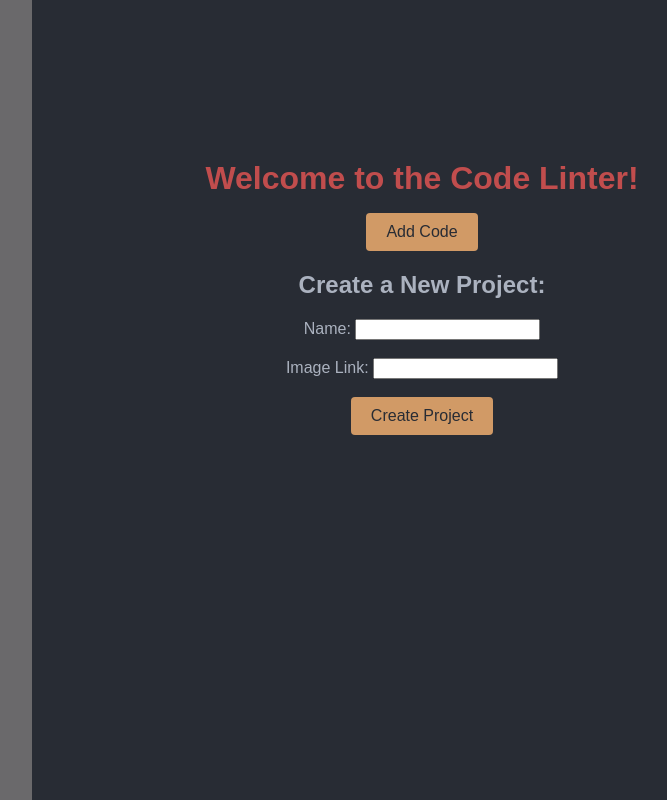
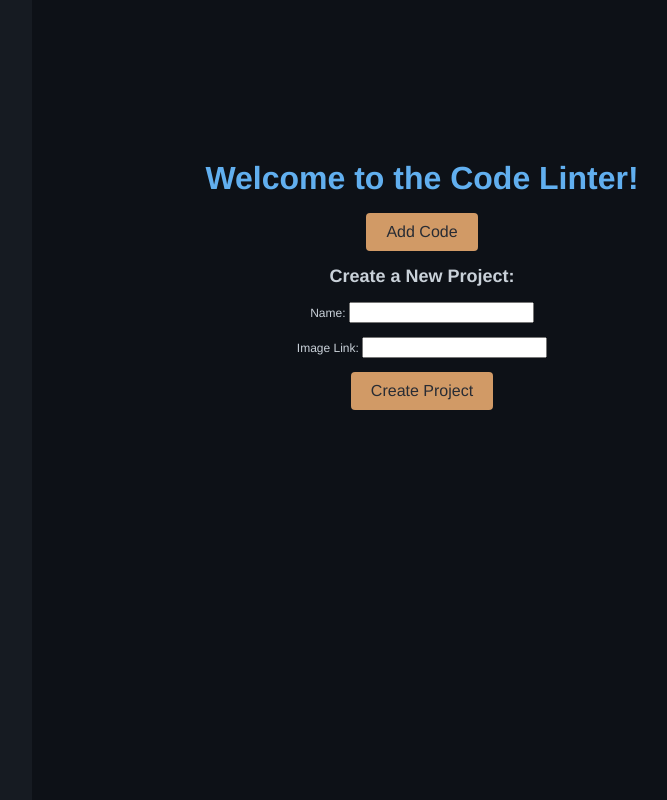
Before and after one commit to vestbroyek/code_linter_app, a Flask app: template templates/projects.html in a window 1280 px wide. Shown: the whole page, without its empty margins (218-885 px from the left). Run offline with Flask 3, Linux system fonts and the light colour scheme; the template is opened without the code that fills it, so the values that code supplies are empty; parts of the project's set-up code (start-up, migrations or seed data) failed here and were passed over; some libraries are stand-ins or nearby versions.

Commit message:
Update styles

```diff
--- a/static/style.css
+++ b/static/style.css
@@ -1,15 +1,29 @@
-/* style.css (in the static folder) */
-
-/* Reset default styles */
-body, button, h1, p {
+body, button, h1, p, a {
     margin: 0;
     padding: 0;
-    font-family: 'Arial', sans-serif;
+    font-family: Helvetica;
+    font-size: 12px;
+}
+
+ul {
+    font-family: Helvetica;
+    font-size: 10px;
+    padding: 15px;
+    border-radius: 20px;
+    -moz-border-radius: 20px;
+    -webkit-border-radius: 20px;
+    background-color: #161b22;
+}
+li {
+    font-family: Helvetica;
+    margin: 10px;
+    margin-left: 25px;
+    background-color: #161b22;
 }
 
 body {
-    background-color: #282c34;
-    color: #abb2bf;
+    background-color: #0d1117; /* Dark background similar to GitHub */
+    color: #c9d1d9; /* Text color */
 }
 
 .container {
@@ -19,7 +33,7 @@ body {
 
 h1 {
     font-size: 2rem;
-    color: #61afef;
+    color: #61afef; /* Blue color similar to GitHub */
     margin-bottom: 1rem;
 }
 
@@ -29,7 +43,7 @@ p {
 }
 
 button {
-    background-color: #61afef;
+    background-color: #d19a66; /* Bright orange similar to GitHub */
     color: #282c34;
     border: none;
     border-radius: 4px;
@@ -40,71 +54,17 @@ button {
 }
 
 button:hover {
-    background-color: #528bff;
+    background-color: #56b6c2; /* Bright purple similar to GitHub */
 }
 
 a.login-link {
     text-decoration: none;
-    color: #61afef;
+    color: #0d1117; /* Blue color similar to GitHub */
     transition: color 0.2s;
 }
 
 a.login-link:hover {
-    color: #528bff;
-}
-/* style.css (in the static folder) */
-
-/* Reset default styles */
-body, button, h1, p {
-    margin: 0;
-    padding: 0;
-    font-family: 'Arial', sans-serif;
-}
-
-body {
-    background-color: #282c34;
-    color: #abb2bf;
-}
-
-.container {
-    text-align: center;
-    margin-top: 20vh;
-}
-
-h1 {
-    font-size: 2rem;
-    color: #c14d4d; /* Replace with specified color (#61afef) */
-    margin-bottom: 1rem;
-}
-
-p {
-    font-size: 1rem;
-    margin-bottom: 1rem;
-}
-
-button {
-    background-color: #d19a66; /* Replace with specified color (#d19a66 - bright orange) */
-    color: #282c34;
-    border: none;
-    border-radius: 4px;
-    padding: 10px 20px;
-    font-size: 1rem;
-    cursor: pointer;
-    transition: background-color 0.2s, color 0.2s;
-}
-
-button:hover {
-    background-color: #56b6c2; /* Replace with specified color (#56b6c2 - bright purple) */
-}
-
-a.login-link {
-    text-decoration: none;
-    color: black; /* Replace with specified color (#61afef) */
-    transition: color 0.2s;
-}
-
-a.login-link:hover {
-    color: #56b6c2; /* Replace with specified color (#56b6c2 - bright purple) */
+    color: #56b6c2; /* Bright purple similar to GitHub */
 }
 
 #sidebar {
@@ -114,20 +74,134 @@ a.login-link:hover {
     top: 0;
     left: 0;
     overflow-y: scroll; /* Enable vertical scrolling */
-    background-color: #6a696b; /* Set your preferred lighter background color */
+    background-color: #161b22; /* Set your preferred lighter background color */
 }
 
 #projectList {
     list-style: none;
     padding: 0;
     margin: 0;
+    background-color: #161b22;
 }
 
 #projectList li {
     padding: 10px;
-    border-bottom: 1px solid #ddd; /* Add a separator line between items */
+    border-bottom: 1px solid #30363d; /* Slightly darker border */
 }
 
 .hidden {
     display: none;
 }
+
+#projectSnippets {
+    background-color: #0d1117; /* Slightly darker background similar to GitHub */
+    font-size: 14px;
+}
+
+.snippet-list {
+    background-color: #0d1117;
+    display: flex;
+    flex-direction: column; /* Arrange snippets vertically */
+    align-items: center; /* Center horizontally */
+    padding: 50px 0 10px 0;
+}
+
+.snippet-tile {
+    background-color: #0d1117; /* Dark background similar to GitHub */
+    border: 1px solid #30363d;
+    border-radius: 6px;
+    padding: 10px;
+    margin: 10px 0;
+    display: flex;
+    flex-direction: column; /* Arrange header and content vertically */
+    justify-content: center; /* Center vertically */
+    align-items: center; /* Center horizontally */
+    text-align: left; /* Center text within */
+    width: 60%; /* Set the desired width, you can adjust the percentage */
+}
+
+.snippet-tile .snippet-header {
+    background-color: #1b1f23; /* Dark grey */
+    color: #c9d1d9; /* Text color */
+    padding: 5px 10px;
+    border-top-left-radius: 5px;
+    border-top-right-radius: 5px;
+    font-size: 14px;
+    text-align: right;
+    display: flex;
+    justify-content: flex-end; /* Right-align the date */
+    width: 98%;
+}
+
+.snippet-tile .snippet-content {
+    background-color: #292f37;
+    text-align: left;
+    margin-top: 1px;
+    width: 100%;
+    border-top-left-radius: 5px;
+    border-top-right-radius: 5px;
+    padding-left: 5px;
+    -moz-tab-size: 4;
+    -o-tab-size: 4;
+    tab-size: 4;
+    -webkit-hyphens: none;
+    -moz-hyphens: none;
+    -ms-hyphens: none;
+    hyphens: none
+}
+
+/* .snippet-tile pre code {
+    background-color: #292f37;
+    border-radius: 6px;
+    padding: 10px;
+    overflow-x: auto;
+    line-height: 30px;
+    font-size: 14px;
+    color: #c9d1d9;
+    margin: 0 auto;
+    width: 95%;
+} */
+
+.snippet-tile {
+    background-color: #0d1117; /* Dark background similar to GitHub */
+    border-radius: 6px;
+    padding: 5px;
+    overflow-x: auto;
+    font-size: 14px;
+    color: #c9d1d9; /* Code text color */
+    margin: 0 auto; /* Center the code block horizontally */
+}
+
+.popup-content {
+    background-color: #0d1117; /* Dark background similar to GitHub */
+    color: #c9d1d9; /* Text color */
+    padding: 20px;
+}
+
+.popup-textarea {
+    width: 90%;
+    height: 600px; /* Adjust the height as needed */
+    background-color: #0d1117; /* Dark background similar to GitHub */
+    border: 1px solid #30363d;
+    border-radius: 6px;
+    padding: 10px;
+    overflow-x: auto;
+    font-size: 14px;
+    color: #c9d1d9; /* Code text color */
+}
+
+.popup-submit-button {
+    background-color: #d19a66; /* Bright orange similar to GitHub */
+    color: #282c34;
+    border: none;
+    border-radius: 4px;
+    padding: 10px 20px;
+    font-size: 1rem;
+    cursor: pointer;
+    transition: background-color 0.2s, color 0.2s;
+    margin-top: 20px; /* Add margin to separate it from the textarea */
+}
+
+.popup-submit-button:hover {
+    background-color: #56b6c2; /* Bright purple similar to GitHub */
+}
```
